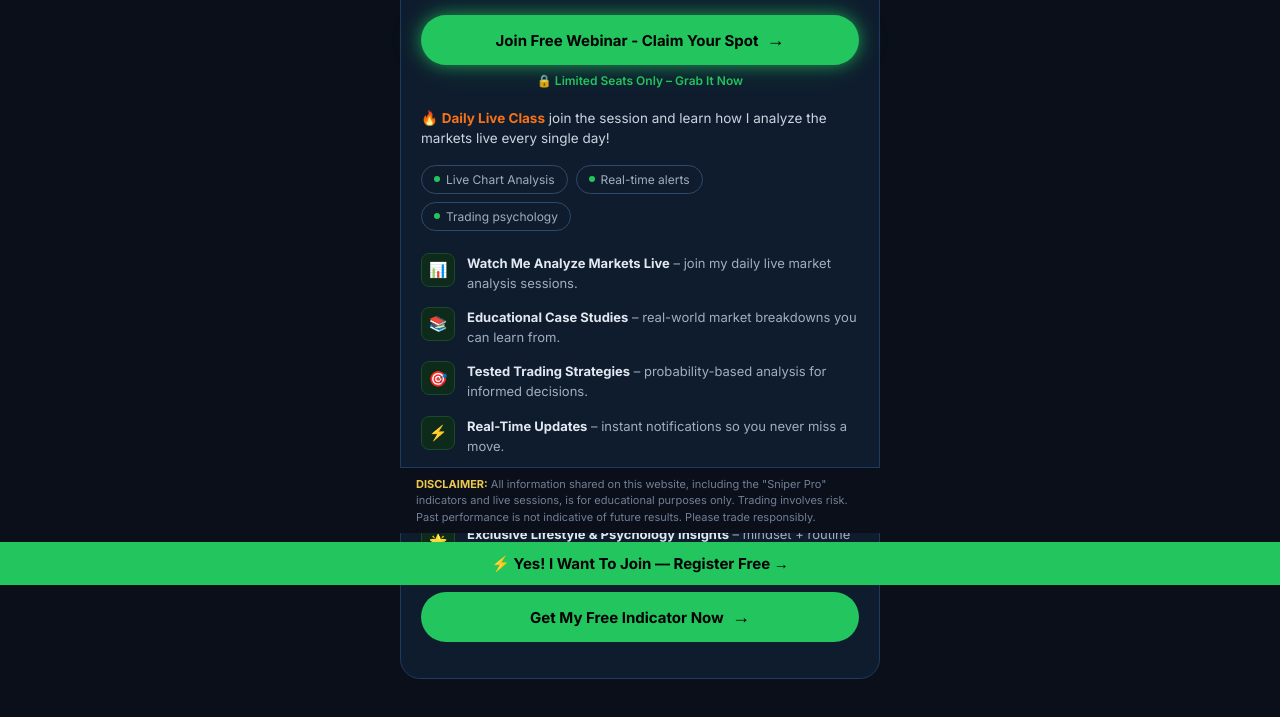
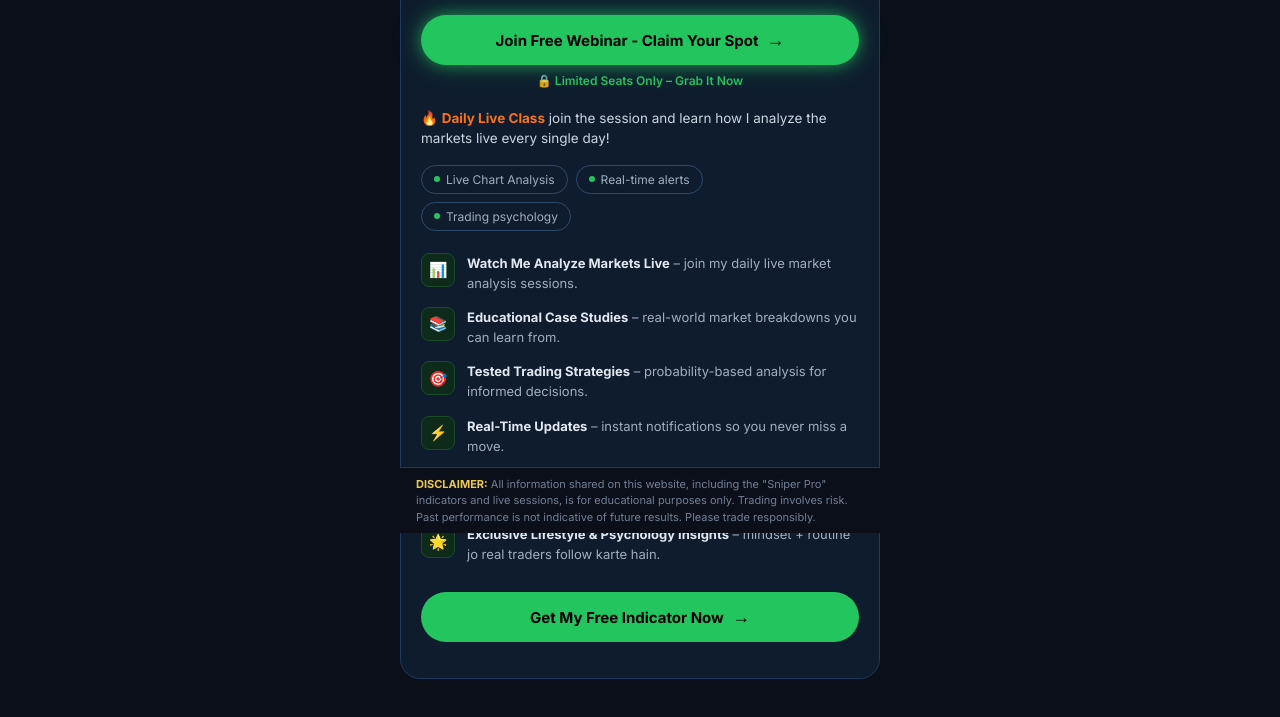
Before and after one commit to joinkaro/rishabh-academy, a plain HTML site: page index.html in a window 1280 px wide. Shown: the part 215-932 px from the top of the page. Drawn offline with Linux system fonts and the light colour scheme.

Commit message:
Update index.html

```diff
--- a/index.html
+++ b/index.html
@@ -451,10 +451,6 @@ src="https://www.facebook.com/tr?id=956984167094603&ev=PageView&noscript=1"
     sessions, is for educational purposes only. Trading involves risk. Past performance is not indicative of future results. Please trade responsibly.
   </div>
 
-  <!-- STICKY BOTTOM CTA -->
-  <a href="https://chat.whatsapp.com/LSwZgKWu9RjAqX5k85kZ9a" target="_blank" rel="noopener noreferrer" class="sticky-cta">
-    ⚡ Yes! I Want To Join — Register Free →
-  </a>
 
 </body>
 </html>
```
